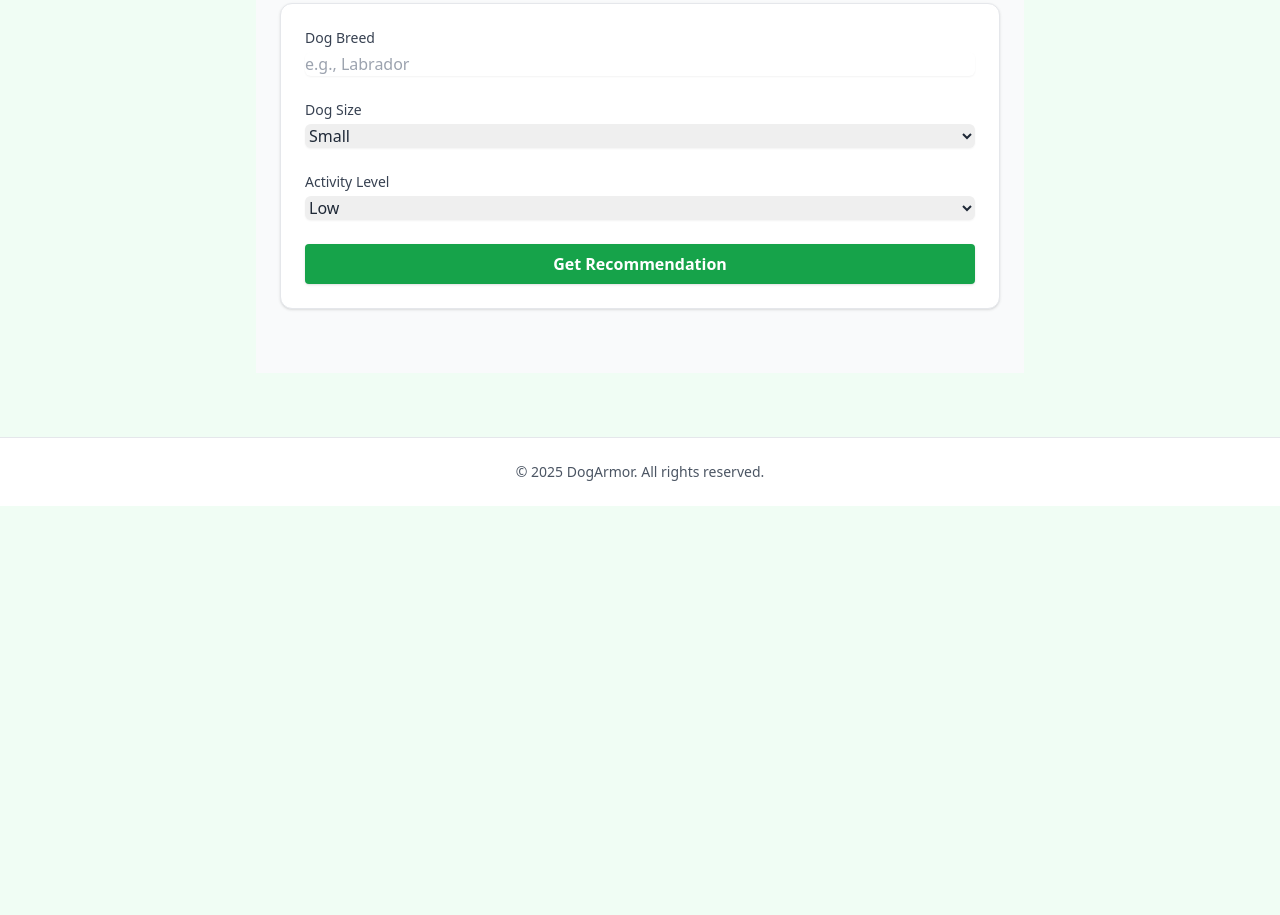
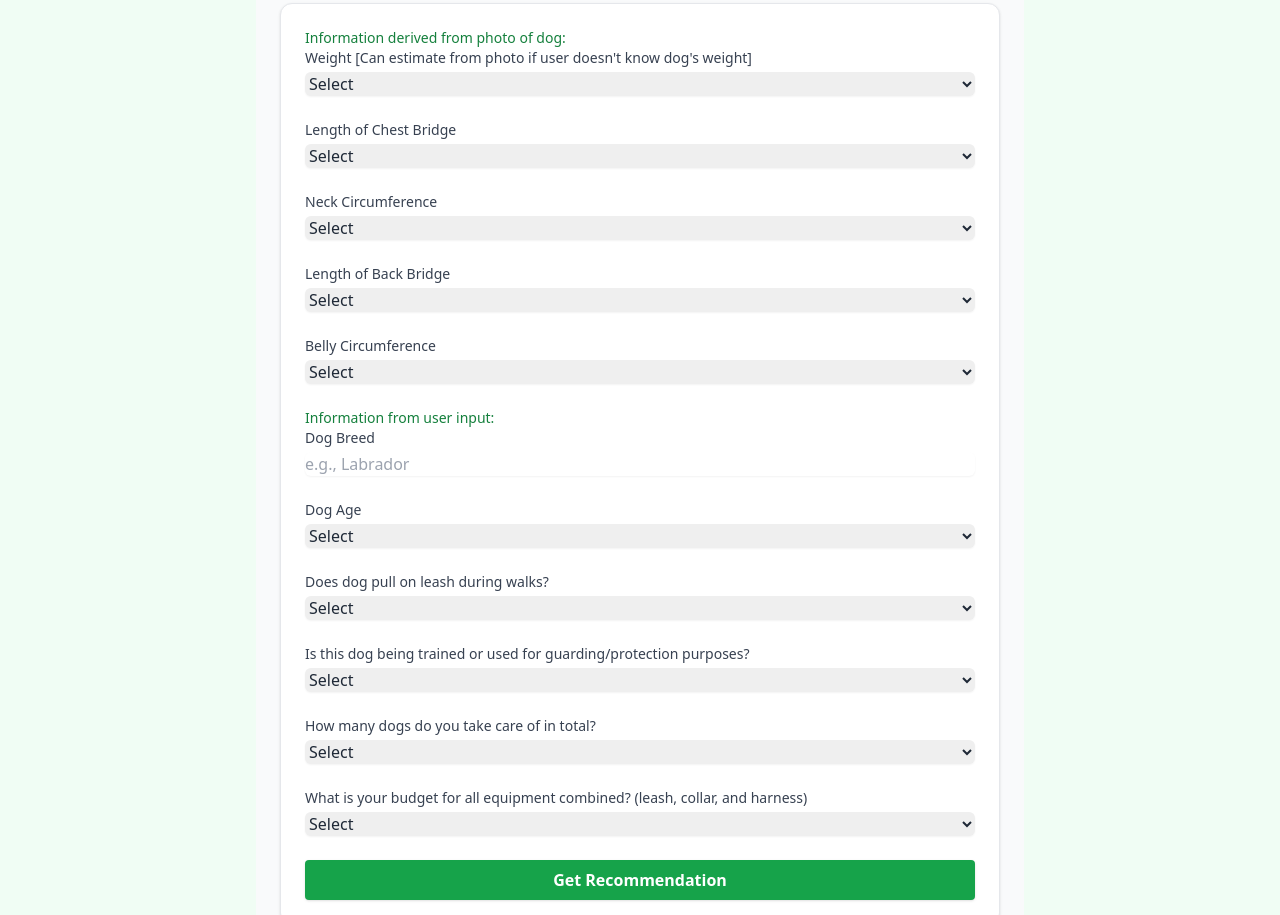
Before and after one commit to DogArmor-Devs/dog-armor, a plain HTML site: page frontend/demo.html in a window 1280 px wide. Shown: the part 208-1123 px from the top of the page. Before the commit the page ends 800 px from the top, so only its background shows below. Drawn offline with nearby package versions, Linux system fonts and the light colour scheme.

Commit message:
mostly all necessary information to make recommendation added. Remember to remove homepage recommendation and only leave demo page

```diff
--- a/frontend/demo.html
+++ b/frontend/demo.html
@@ -34,27 +34,114 @@
     </h1>
 
     <!-- Form -->
+
     <form id="demo-form" class="space-y-6 bg-white p-6 rounded-xl border border-gray-200 shadow">
+
+
+      <!-- Everything below is information derived from photo of dog -->
       <div>
+        <label class="block text-sm font-medium text-green-700">Information derived from photo of dog:</label>
+        <label class="block text-sm font-medium text-gray-700">Weight [Can estimate from photo if user doesn't know dog's weight]</label>
+        <select name="weight" id="weight" class="mt-1 block w-full border-gray-300 rounded-md shadow-sm">
+          <option value="" disabled selected>Select</option>
+          <option value="Small">Strawweight: &lt;10lbs</option>
+          <option value="Medium">Middleweight &lt;40lbs</option>
+          <option value="Large">Heavyweight &gt;40lbs</option>
+        </select>
+      </div>
+
+      <div>
+        <label class="block text-sm font-medium text-gray-700">Length of Chest Bridge</label>
+        <select name="chest_bridge_length" id="chest_bridge_length" class="mt-1 block w-full border-gray-300 rounded-md shadow-sm">
+          <option value="" disabled selected>Select</option>
+          <option value="Small">Small: &lt;9"</option>
+          <option value="Medium">Medium: &lt;28"</option>
+          <option value="Large">Large: &gt;28"</option>
+        </select>
+      </div>
+
+      <div>
+        <label class="block text-sm font-medium text-gray-700">Neck Circumference</label>
+        <select name="neck_circumfernce" id="neck_circumference" class="mt-1 block w-full border-gray-300 rounded-md shadow-sm">
+          <option value="" disabled selected>Select</option>
+          <option value="Small">Small: &lt;10"</option>
+          <option value="Medium">Medium: &lt;18"</option>
+          <option value="Large">Large: &gt;18"</option>
+        </select>
+      </div>
+
+      <div>
+        <label class="block text-sm font-medium text-gray-700">Length of Back Bridge</label>
+        <select name="back_bridge_length" id="back_bridge_length" class="mt-1 block w-full border-gray-300 rounded-md shadow-sm">
+          <option value="" disabled selected>Select</option>
+          <option value="Small">Small: &lt;9"</option>
+          <option value="Medium">Medium: &lt;28"</option>
+          <option value="Large">Large: &gt;28"</option>
+        </select>
+      </div>
+
+      <div>
+        <label class="block text-sm font-medium text-gray-700">Belly Circumference</label>
+        <select name="belly_circumference" id="belly_circumference" class="mt-1 block w-full border-gray-300 rounded-md shadow-sm">
+          <option value="" disabled selected>Select</option>
+          <option value="Small">Small: &lt;10"</option>
+          <option value="Medium">Medium: &lt;18"</option>
+          <option value="Large">Large: &gt;18"</option>
+        </select>
+      </div>
+
+      <!-- Everything below is user input -->
+      <div>
+        <label class="block text-sm font-medium text-green-700">Information from user input:</label>
         <label class="block text-sm font-medium text-gray-700">Dog Breed</label>
         <input type="text" name="breed" id="breed" class="mt-1 block w-full border-gray-300 rounded-md shadow-sm" placeholder="e.g., Labrador" required>
       </div>
 
       <div>
-        <label class="block text-sm font-medium text-gray-700">Dog Size</label>
-        <select name="size" id="size" class="mt-1 block w-full border-gray-300 rounded-md shadow-sm">
-          <option value="Small">Small</option>
-          <option value="Medium">Medium</option>
-          <option value="Large">Large</option>
+        <label class="block text-sm font-medium text-gray-700">Dog Age</label>
+        <select name="pull" id="pull" class="mt-1 block w-full border-gray-300 rounded-md shadow-sm">
+          <option value="" disabled selected>Select</option>
+          <option value="small">Young &lt;6 months</option>
+          <option value="medium">Average &lt;2 years</option>
+          <option value="large">Old &gt;2 years</option>
         </select>
       </div>
 
       <div>
-        <label class="block text-sm font-medium text-gray-700">Activity Level</label>
-        <select name="activity" id="activity" class="mt-1 block w-full border-gray-300 rounded-md shadow-sm">
-          <option value="Low">Low</option>
-          <option value="Moderate">Moderate</option>
-          <option value="High">High</option>
+        <label class="block text-sm font-medium text-gray-700">Does dog pull on leash during walks?</label>
+        <select name="pull" id="pull" class="mt-1 block w-full border-gray-300 rounded-md shadow-sm">
+          <option value="" disabled selected>Select</option>
+          <option value="yes">Yes</option>
+          <option value="no">No</option>
+        </select>
+      </div>
+
+      <div>
+        <label class="block text-sm font-medium text-gray-700">Is this dog being trained or used for guarding/protection purposes?</label>
+        <select name="guard_dog" id="guard_dog" class="mt-1 block w-full border-gray-300 rounded-md shadow-sm">
+          <option value="" disabled selected>Select</option>
+          <option value="yes">Yes</option>
+          <option value="no">No</option>
+        </select>
+      </div>
+
+      <div>
+        <label class="block text-sm font-medium text-gray-700">How many dogs do you take care of in total?</label>
+        <select name="total_dogs" id="total_dogs" class="mt-1 block w-full border-gray-300 rounded-md shadow-sm">
+          <option value="" disabled selected>Select</option>
+          <option value="small">1 dog</option>
+          <option value="medium">&lt;5 dogs</option>
+          <option value="large">&gt;5 dogs</option>
+        </select>
+      </div>
+
+      <div>
+        <label class="block text-sm font-medium text-gray-700">What is your budget for all equipment combined? (leash, collar, and harness)</label>
+        <select name="budget" id="budget" class="mt-1 block w-full border-gray-300 rounded-md shadow-sm">
+          <option value="" disabled selected>Select</option>
+          <option value="small">&lt;$30</option>
+          <option value="medium">&lt;$60</option>
+          <option value="large">&gt;$60</option>
         </select>
       </div>
 
```
Also changed, not shown: 1 other file.
